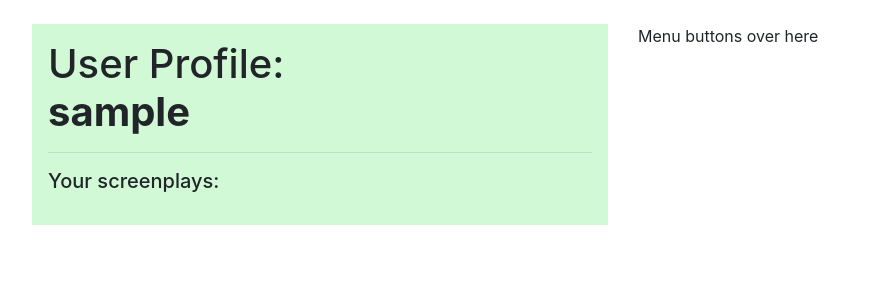
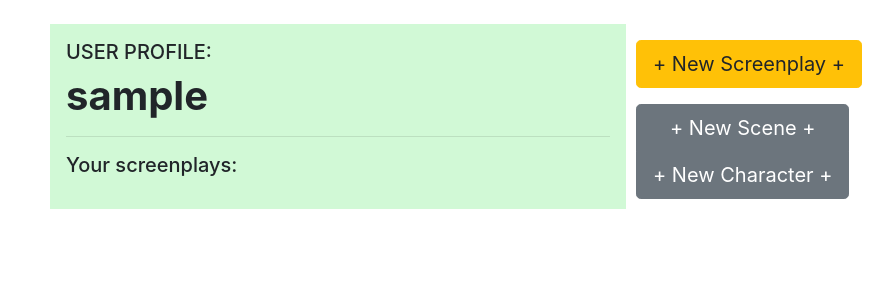
Before and after one commit to ligervision/screenplay_backend_flask, a Flask app: a page that uses app/templates/base.html in a window 1360 px wide. Shown: the part 56-356 px from the top of the page, without its empty margins (360-1253 px from the left). Run offline with Flask 2, Linux system fonts and the light colour scheme; the visitor is signed in with stand-in values (Sample User, id 1); data comes from the database, SQL or seed files in the repository; data that the repository does not hold is empty; some libraries are stand-ins or nearby versions.

Commit message:
CRUD complete for Screenplays

```diff
--- a/app/routes.py
+++ b/app/routes.py
@@ -28,6 +28,7 @@ def login():
         next_page = request.args.get('next')
         if not next_page or url_parse(next_page).netloc != '':
             next_page = url_for('index')
+        flash(f"Welcome back, {user.username}!", "primary")
         return redirect(next_page)
     return render_template('login.html', title='Log In', form=form)
 
@@ -35,6 +36,7 @@ def login():
 @app.route('/logout')
 def logout():
     logout_user()
+    flash('You have logged out of Screenplay', 'secondary')
     return redirect(url_for('index'))
 
 
@@ -45,10 +47,9 @@ def register():
     form = RegistrationForm()
     if form.validate_on_submit():
         user = User(username=form.username.data, email=form.email.data, password=form.password.data)
-        # user.set_password()
         db.session.add(user)
         db.session.commit()
-        flash('Congratulations, you are now a registered user!')
+        flash(f'{user.username} has successfully registered!', 'success')
         return redirect(url_for('login'))
     return render_template('register.html', title='Register', form=form)
 
@@ -59,6 +60,7 @@ def user(username):
     user = User.query.filter_by(username=username).first_or_404()
     screenplays = Screenplay.query.filter_by(user_id=current_user.id) # THIS NEEDS TO PULL ONLY THIS USER'S SCREENPLAYS
     return render_template('user.html', user=user, screenplay=screenplays)
+
 
 # CREATE Screenplay
 @app.route('/create/screenplay/', methods=('GET', 'POST'))
@@ -87,7 +89,7 @@ def create_screenplay():
                         description=description)
         db.session.add(new_screenplay)
         db.session.commit()
-
+        flash(f'You have started a new screenplay, {new_screenplay.title}!', 'success')
         return redirect(url_for('index')) # change to view that screenplay
 
     return render_template('create/screenplay.html')
@@ -120,7 +122,6 @@ def edit_screenplay(screenplay_id):
 
         # edit - change table data
         screenplay.title = title
-        # screenplay.total_scenes = screenplay.total_scenes # Total Scenes??
         screenplay.logline = logline
         screenplay.dramatic_question = dramatic_question
         screenplay.genre1 = genre1
@@ -129,9 +130,23 @@ def edit_screenplay(screenplay_id):
         screenplay.narrative_type = narrative_type
         screenplay.description = description
 
-        db.session.add(screenplay) # HOW TO MAKE THIS ONLY CHANGE THE FIELDS THAT WERE MODIFIED...?
+        db.session.add(screenplay)
         db.session.commit()
-
-        return redirect(url_for('index')) # change to view that screenplay
+        flash(f'{screenplay.title} has been updated!', 'success')
+        return redirect(url_for('index')) # change to REDIRECT to that screenplay
 
     return render_template('screenplay/edit.html', screenplay=screenplay)
+
+
+# DELETE Screenplay
+@app.post('/<int:screenplay_id>/delete/')
+@login_required
+def delete(screenplay_id):
+    screenplay = Screenplay.query.get_or_404(screenplay_id)
+    db.session.delete(screenplay)
+    db.session.commit()
+    flash(f'{screenplay.title} has been deleted.', 'secondary')
+    return redirect(url_for('index')) # change to REDIRECT that user's profile
+
+# "{{ url_for('user', username=current_user.username) }}"
+# href="{{ url_for('user', username=current_user.username) }}"
--- a/app/templates/base.html
+++ b/app/templates/base.html
@@ -21,17 +21,12 @@
     <!-- Navbar Goes Here -->
     {% include 'nav.html' %}
 
-    <!-- flash messaging -->
-    {% with messages = get_flashed_messages() %}
-    {% if messages %}
-    <ul>
-        {% for message in messages %}
-        <li>{{ message }}</li>
-        {% endfor %}
-    </ul>
-    {% endif %}
-    {% endwith %}
+    <!-- If there is an alert message, display here in container -->
+    <div style="width: 40%; margin: auto;">
+        {% include 'messages.html' %}
+    </div>
 
+    <!-- Placeholder block for the main content of the page -->
     {% block content %}
     {% endblock %}
 
--- a/app/templates/create/screenplay.html
+++ b/app/templates/create/screenplay.html
@@ -69,7 +69,6 @@
                                     placeholder="Genre 2">
                                 </input> &nbsp;
 
-
                                 <label for="genre3">Genre 3 &nbsp;</label>
                                 <input type="text" name="genre3"
                                     placeholder="Genre 3">
--- a/app/templates/index.html
+++ b/app/templates/index.html
@@ -43,7 +43,9 @@
                     {% for screenplay in screenplay %}
                     <div class="card mb-3">
                         <div class="card-header">
-                            {{ screenplay.title }}
+                            <h3>
+                                <strong>{{ screenplay.title }}</strong>
+                            </h3>
                         </div>
                         <div class="card-body">
                             <blockquote class="blockquote mb-0">
--- a/app/templates/messages.html
+++ b/app/templates/messages.html
@@ -2,8 +2,9 @@
     {% if messages %}
         {% for category, message in messages %}
             <div class="alert alert-{{ category }} alert-dismissible fade show" role="alert">
+                <a href="#" class="close" data-dismiss="alert" aria-label="close">&times;</a>
                 <strong>{{ message }}</strong>
-                <button type="button" class="btn-close" data-bs-dismiss="alert" aria-label="Close"></button>
+                <!-- <button type="button" class="btn-close" data-bs-dismiss="alert" aria-label="Close"></button> -->
             </div>
         {% endfor %}
     {% endif %}
--- a/app/templates/user.html
+++ b/app/templates/user.html
@@ -5,17 +5,20 @@
 <!-- main overall flex container - column aligned center -->
 <div class="d-flex p-4 flex-column justify-content-center align-items-center bd-highlight mb-3">
 
-    <!-- content flex container - row split into three cols-->
-
     <div class="container">
         <div class="row">
-            <div class="col-sm">
+            <div class="col-3">
                 &nbsp;
             </div>
-            <div class="col-sm">
+            <div class="col-6">
                 <div class="p-3 mb-3" style="width: 36rem; background-color: rgb(209, 249, 214);">
 
-                    <h1>{% block title %}User Profile:<br><b>{{ user.username }}</b>{% endblock %}</h1>
+                    <h5>USER PROFILE:</h5>
+                    <h1>
+                        {% block title %}
+                        <b>{{ user.username }}</b>
+                        {% endblock %}
+                    </h1>
                     <hr>
                     <p>
                         <h5>Your screenplays:</h5>
@@ -27,28 +30,59 @@
                         <div class="card-header">
 
                             <!-- THIS NEEDS TO LINK TO THE SCREENPLAY -->
-                            <b><a href="{{ url_for('view_screenplay', screenplay_id=screenplay.screenplay_id) }}">{{ screenplay.title }}</a></b>
+                            <h3>
+                                <b><a href="{{ url_for('view_screenplay', screenplay_id=screenplay.screenplay_id) }}">{{ screenplay.title }}</a></b>
+                            </h3>
                         </div>
                         <div class="card-body">
                             <blockquote class="blockquote mb-0">
                             <p>{{ screenplay.description }}</p>
-                            <footer class="blockquote-footer">{{ screenplay.author.username }} <cite title="Source Title">{{ screenplay.title }}</cite></footer>
+                            <footer class="blockquote-footer">Scene Count: {{ screenplay.total_scenes }} &nbsp; &nbsp;| &nbsp; &nbsp;<cite title="Source Title">{{ screenplay.genre1 }}</cite></footer>
                             </blockquote>
                         </div>
                     </div>
-                    <p>
-                        <a href="{{ url_for('edit_screenplay', screenplay_id=screenplay.screenplay_id) }}" class="btn btn-primary btn-sm mb-3" role="button">EDIT Screenplay</a>
-                        &nbsp;
-                        <button type="button" class="btn btn-secondary btn-sm mb-3">DELETE Screenplay</button>
-                    </p>
+                    <div class="container">
+                        <div class="row align-items-start">
+                            <div class="col-4">
+                                <a href="{{ url_for('edit_screenplay', screenplay_id=screenplay.screenplay_id) }}" class="btn btn-primary btn-sm mb-3" role="button">EDIT Screenplay</a>
+                            </div>
+                            <div class="col-8">
+                                <form method="POST"
+                                action="{{ url_for('delete', screenplay_id=screenplay.screenplay_id) }}">
+                                <input type="submit" value="Delete Screenplay"
+                                onclick="return confirm('Are you sure you want to delete this entry?')">
+                            </form>
+                            </div>
+                        </div>
+                    </div>
+                    <br>
                     {% endfor %}
                 </div>
             </div>
-            <div class="col-sm">
-                Menu buttons over here
+            <div class="col-3">
+                <div class="p-3 mb-3" style="width: 24rem;">
+                    <a href="{{ url_for('create_screenplay') }}" class="btn btn-warning btn-lg mb-3" role="button">+ New Screenplay +</a>
+                    <br>
+                    <div class="btn-group-vertical" role="group" aria-label="Button group with nested dropdown">
+                        <a href="#link" class="btn btn-secondary btn-lg" role="button">+ New Scene +</a>
+                        <a href="#link" class="btn btn-secondary btn-lg" role="button">+ New Character +</a>
+                    </div>
+                    <!-- DROPDOWN MENU
+                    <div class="btn-group" role="group">
+                        <button id="btnGroupDrop1" type="button" class="btn btn-secondary dropdown-toggle" data-toggle="dropdown" aria-haspopup="true" aria-expanded="false">
+                            Dropdown
+                        </button>
+                        <div class="dropdown-menu" aria-labelledby="btnGroupDrop1">
+                            <a class="dropdown-item" href="#">Dropdown link</a>
+                            <a class="dropdown-item" href="#">Dropdown link</a>
+                        </div>
+                    </div> -->
+                    </div>
+                </div>
             </div>
         </div>
     </div>
 
 </div>
+
 {% endblock %}
```
Also changed, not shown: app/templates/screenplay/index.html (+96 -19 lines).
